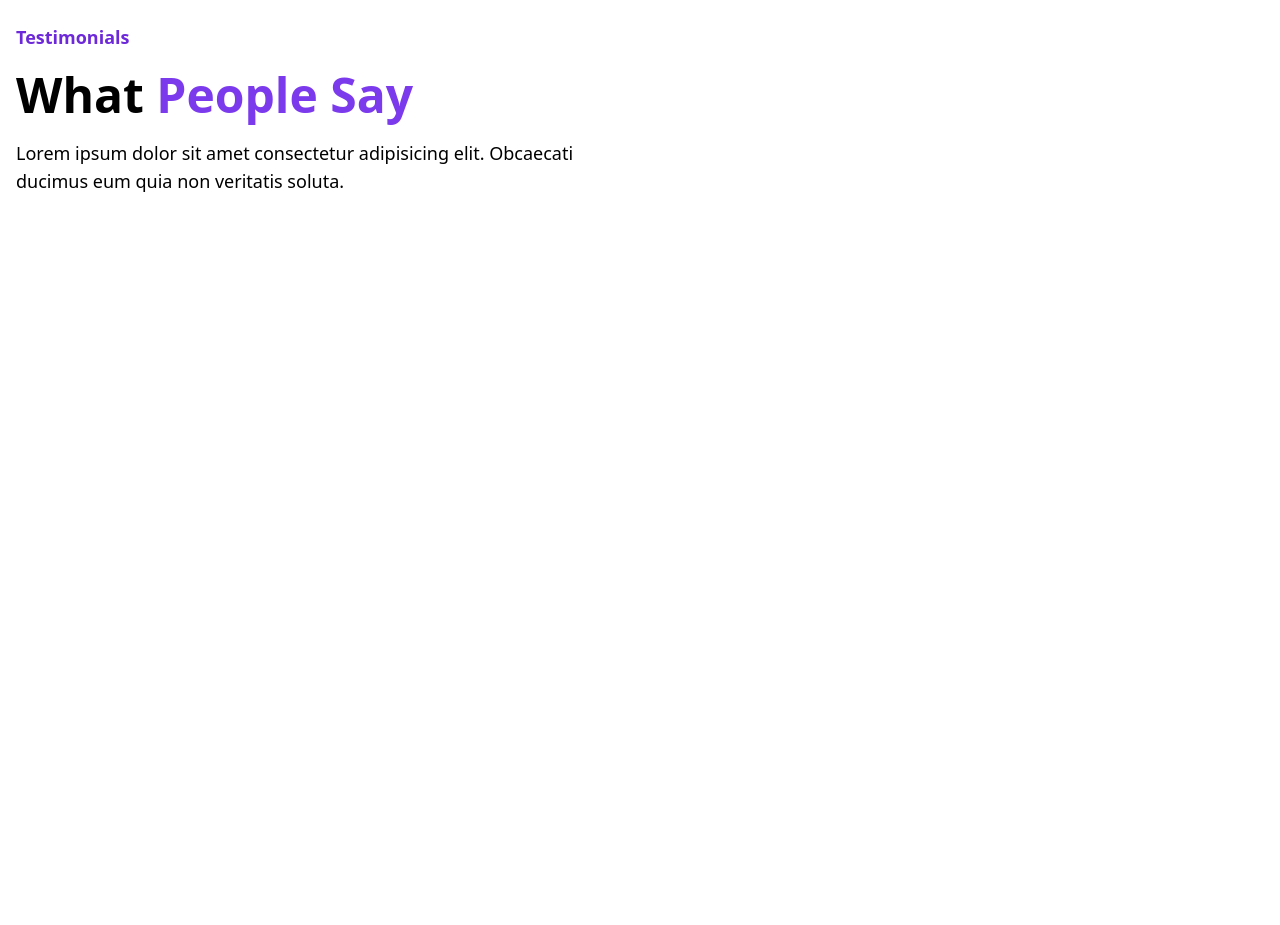
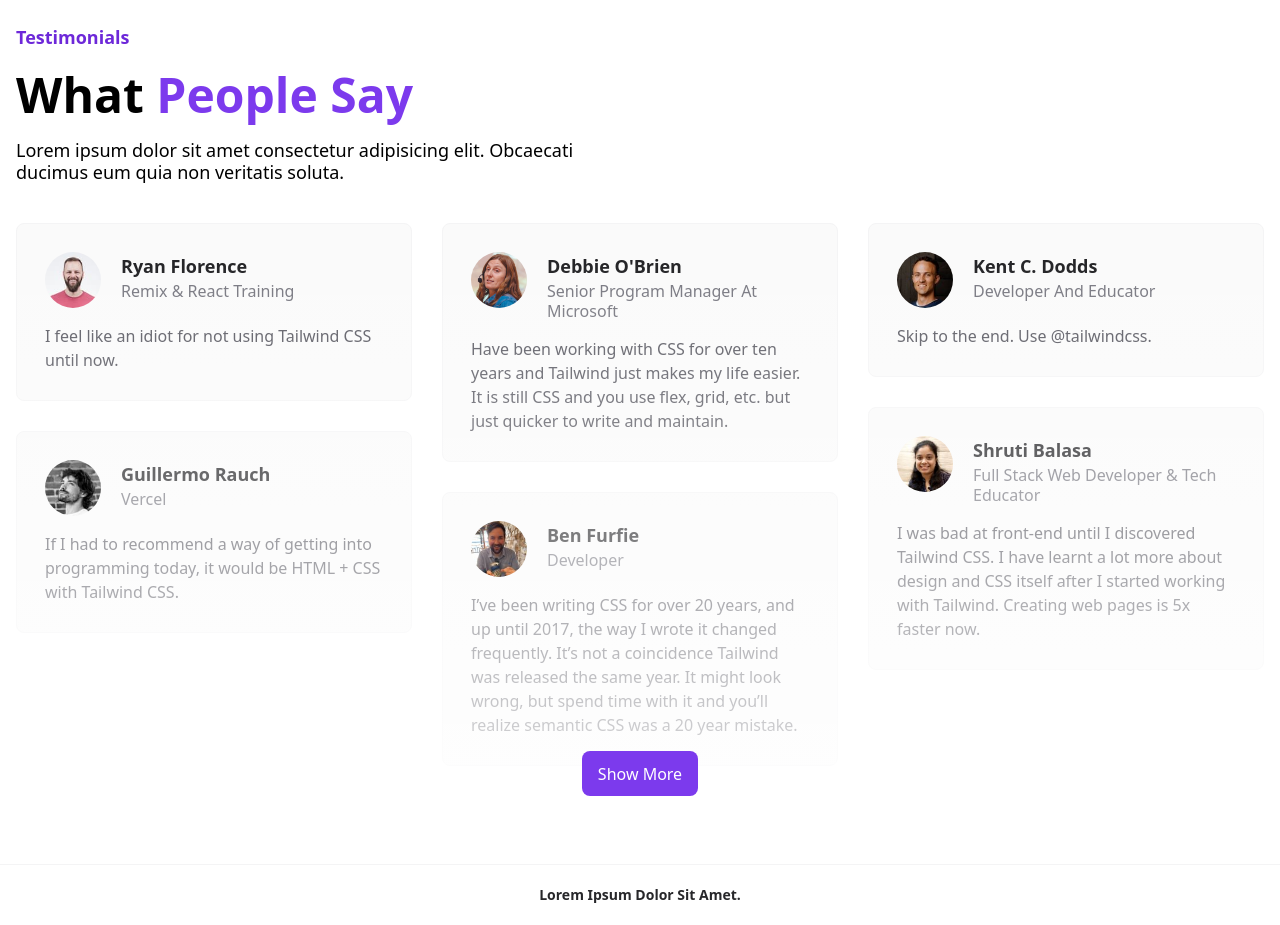
Before and after one commit to mar-g/portfolio-v3-marg, a Next.js app: page / in a window 1280 px wide. Shown: the part 1600-2525 px from the top of the page. Before the commit the page ends 1863 px from the top, so only its background shows below. Built offline with nearby package versions, Linux system fonts and the light colour scheme.

Commit message:
commit 12

```diff
--- a/app/globals.css
+++ b/app/globals.css
@@ -12,3 +12,21 @@
   --background: black;
   --foreground: white;
 }
+
+.my-masonry-grid {
+  display: -webkit-box; /* Not needed if autoprefixing */
+  display: -ms-flexbox; /* Not needed if autoprefixing */
+  display: flex;
+  margin-left: -30px; /* gutter size offset */
+  width: auto;
+}
+.my-masonry-grid_column {
+  padding-left: 30px; /* gutter size */
+  background-clip: padding-box;
+}
+
+/* Style your items */
+.my-masonry-grid_column > div {
+  /* change div to reference your elements you put in <Masonry> */
+  margin-bottom: 30px;
+}
--- a/app/page.js
+++ b/app/page.js
@@ -1,5 +1,6 @@
 import About from "@/components/About";
 import Contacts from "@/components/Contacts";
+import Footer from "@/components/Footer";
 import Header from "@/components/Header";
 import Projects from "@/components/Projects";
 import Reviews from "@/components/Reviews";
@@ -7,6 +8,7 @@ import Skills from "@/components/Skills";
 
 export default function Home() {
   return (
+    <>
       <main className="max-w-screen-xl w-full mx-auto px-4">
         <div className="mt-20">
           <Header />
@@ -17,5 +19,7 @@ export default function Home() {
           <Reviews />
         </div>
       </main>
+      <Footer />
+    </>
   );
 }
--- /dev/null
+++ b/components/Footer.js
@@ -0,0 +1,11 @@
+export default function Footer() {
+  return (
+    <footer className="border-t border-t-zinc-100 dark:border-t-zinc-800 mt-10">
+      <div className="max-w-screen-xl mx-auto px-4 py-5">
+        <p className="text-sm font-semibold text-center text-zinc-800 dark:text-zinc-400 capitalize">
+          Lorem ipsum dolor <strong className="font-black">sit amet.</strong>
+        </p>
+      </div>
+    </footer>
+  );
+}
--- a/components/Reviews.js
+++ b/components/Reviews.js
@@ -1,21 +1,80 @@
+"use client";
+import Image from "next/image";
 import Heading from "./Heading";
 import SectionWrapper from "./SectionWrapper";
 import data from "@/data/reviews";
+import Masonry from "react-masonry-css";
+import { useState } from "react";
 
 export default function Reviews() {
+  const [count, setCount] = useState(6);
   return (
     <SectionWrapper>
       <Heading>Testimonials</Heading>
-      <h1 className="text-3xl md:text-5xl font-bold capitalize mt-5">
+      <h1 className="text-3xl md:text-5xl font-black capitalize mt-5">
         what{" "}
         <strong className="text-violet-600 dark:text-zinc-400">
           people say
         </strong>
       </h1>
-      <p className="text-lg font-medium w-full lg:w-6/12 mb-10 mt-5">
+      <p className="text-lg font-medium w-full lg:w-6/12 mb-10 mt-5 leading-[22px]">
         Lorem ipsum dolor sit amet consectetur adipisicing elit. Obcaecati
         ducimus eum quia non veritatis soluta.
       </p>
+      <div className="relative w-full">
+        {data.length !== count ? (
+          <div className="absolute bottom-0 w-full h-full bg-gradient-to-t from-white/80 dark:from-black/80 to-transparent flex justify-center items-end">
+            <button
+              onClick={() => setCount(count + 6)}
+              className="h-[45px] bg-violet-600 text-white rounded-lg font-medium text-base capitalize px-4"
+            >
+              show more
+            </button>
+          </div>
+        ) : (
+          ""
+        )}
+
+        <Masonry
+          breakpointCols={{
+            default: 3,
+            1200: 3,
+            1000: 2,
+            700: 1,
+          }}
+          className="my-masonry-grid"
+          columnClassName="my-masonry-grid_column"
+        >
+          {data.slice(0, count).map((rating) => (
+            <div
+              key={rating.id}
+              className="bg-zinc-50 dark:bg-zinc-900 rounded-lg p-7 border border-zinc-100 dark:border-zinc-800"
+            >
+              <div className="flex gap-5">
+                <div className="relative w-[56px] h-[56px] rounded-full overflow-hidden">
+                  <Image
+                    src={rating.image}
+                    fill
+                    alt="client image"
+                    className="w-full h-full object-cover"
+                  />
+                </div>
+                <div className="flex-1">
+                  <h1 className="font-bold text-lg capitalize text-zinc-900 dark:text-zinc-300">
+                    {rating.name}
+                  </h1>
+                  <span className="block mt-[1px] text-base text-zinc-500 dark:text-zinc-300 capitalize font-medium leading-[20px]">
+                    {rating.company}
+                  </span>
+                </div>
+              </div>
+              <p className="mt-4 text-base text-zinc-600 dark:text-zinc-400">
+                {rating.comment}
+              </p>
+            </div>
+          ))}
+        </Masonry>
+      </div>
     </SectionWrapper>
   );
 }
--- a/package.json
+++ b/package.json
@@ -14,7 +14,8 @@
     "next-themes": "^0.4.4",
     "react": "^19.0.0",
     "react-dom": "^19.0.0",
-    "react-icons": "^5.4.0"
+    "react-icons": "^5.4.0",
+    "react-masonry-css": "^1.0.16"
   },
   "devDependencies": {
     "postcss": "^8",
```
Also changed, not shown: 1 other file (tests, documents, lock files or other folders). Lines whose indentation alone changed are shown as unchanged.
